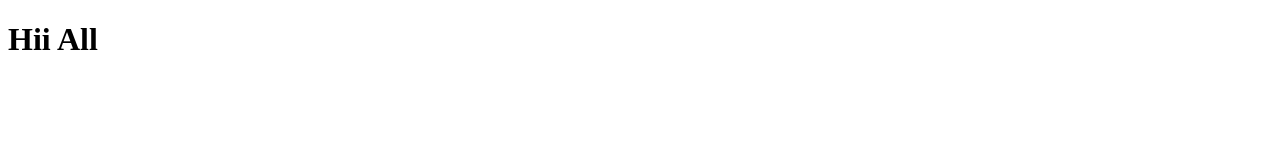
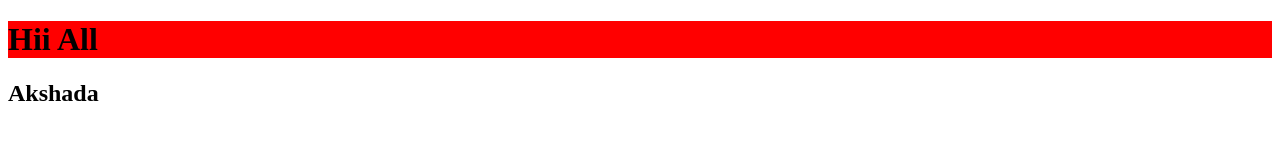
Before and after one commit to Akshada46/class, a plain HTML site: page index.html in a window 1280 px wide. Drawn offline with Linux system fonts and the light colour scheme.

Commit message:
style file change

```diff
--- a/index.html
+++ b/index.html
@@ -11,5 +11,7 @@
 
     <h1>Hii All</h1>
 
+    <h2>Akshada</h2>
+
 </body>
 </html>
--- a/style.css
+++ b/style.css
@@ -0,0 +1,3 @@
+h1{
+    background-color: red;
+}
```
